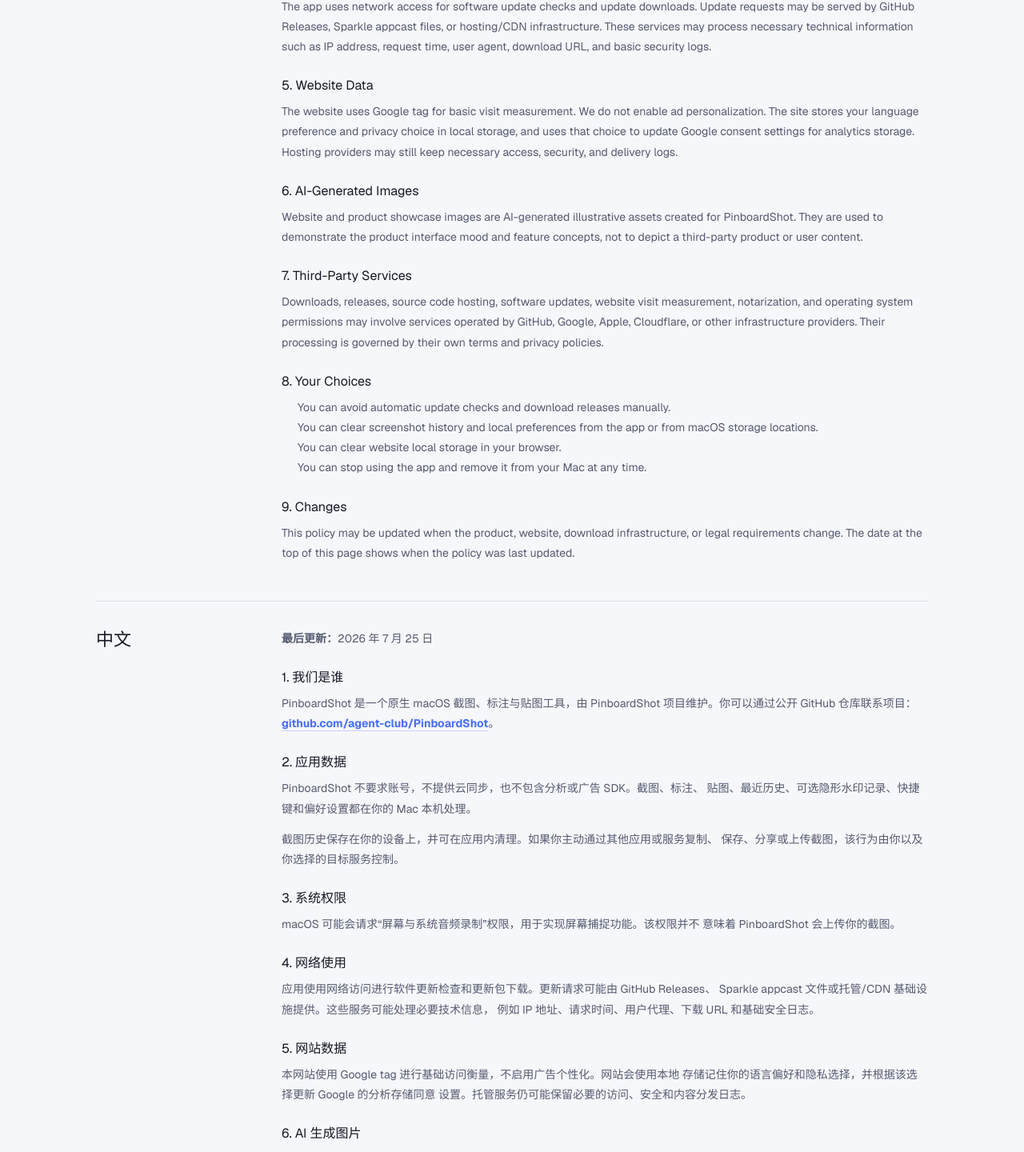
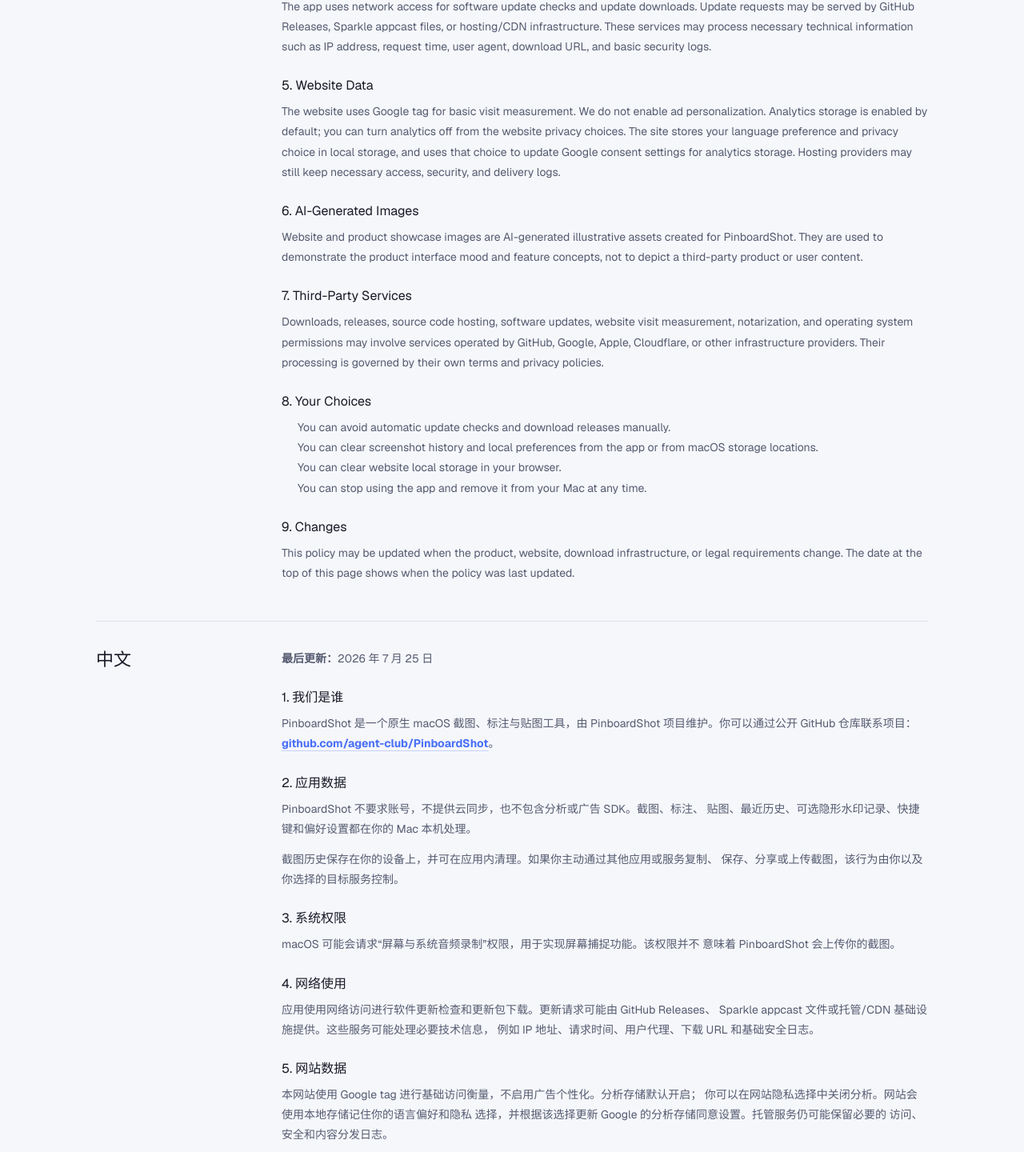
Before and after one commit to agent-club/PinboardShot, a Next.js app in the folder website/: page /privacy in a window 1280 px wide. Shown: the part 855-2295 px from the top of the page at 80% size. Built offline with nearby package versions, Linux system fonts and the light colour scheme.

Commit message:
fix(website): make analytics consent opt-out

```diff
--- a/website/app/layout.tsx
+++ b/website/app/layout.tsx
@@ -89,9 +89,9 @@
             __html: `
 window.dataLayer = window.dataLayer || [];
 function gtag(){dataLayer.push(arguments);}
-var pinboardshotAnalyticsConsent = "denied";
+var pinboardshotAnalyticsConsent = "granted";
 try {
-  pinboardshotAnalyticsConsent = localStorage.getItem("pinboardshot-privacy-consent-v1") === "accepted" ? "granted" : "denied";
+  pinboardshotAnalyticsConsent = localStorage.getItem("pinboardshot-privacy-consent-v1") === "essential" ? "denied" : "granted";
 } catch (_) {}
 gtag("consent", "default", {
   ad_storage: "denied",
--- a/website/app/page.tsx
+++ b/website/app/page.tsx
@@ -156,10 +156,10 @@
       "Mac、macOS、Retina、Apple、Apple Silicon、Developer ID 和 Apple 公证为 Apple Inc. 在美国及其他国家和地区的商标或服务标记。PinboardShot 与 Apple Inc. 无隶属、赞助或背书关系。GitHub 名称与标识归 GitHub, Inc. 所有，本站仅用于链接项目仓库。",
     privacyConsent: {
       title: "隐私选择",
-      body: "本站使用 Google tag 做基础访问衡量，不启用广告个性化。我们会保存语言偏好和这次选择；托管、更新与下载服务可能处理必要访问日志。",
+      body: "本站默认使用 Google tag 做基础访问衡量，不启用广告个性化。你可以关闭分析；我们会保存语言偏好和这次选择，托管、更新与下载服务可能处理必要访问日志。",
       privacy: "查看隐私条款",
-      essential: "仅必要",
-      accept: "同意分析",
+      essential: "关闭分析",
+      accept: "保持开启",
     },
   },
   en: {
@@ -295,10 +295,10 @@
       "Mac, macOS, Retina, Apple, Apple Silicon, Developer ID, and Apple notarization are trademarks or service marks of Apple Inc., registered in the U.S. and other countries and regions. PinboardShot is not affiliated with, sponsored by, or endorsed by Apple Inc. The GitHub name and mark belong to GitHub, Inc. and are used only to link to the project repository.",
     privacyConsent: {
       title: "Privacy choices",
-      body: "This site uses Google tag for basic visit measurement and does not enable ad personalization. We store your language preference and this choice; hosting, update, and download services may process necessary access logs.",
+      body: "This site uses Google tag for basic visit measurement by default and does not enable ad personalization. You can turn analytics off; we store your language preference and this choice, and hosting, update, and download services may process necessary access logs.",
       privacy: "Read the privacy policy",
-      essential: "Essential only",
-      accept: "Allow analytics",
+      essential: "Turn analytics off",
+      accept: "Keep on",
     },
   },
 } as const;
--- a/website/app/privacy/page.tsx
+++ b/website/app/privacy/page.tsx
@@ -103,10 +103,12 @@
           <h3>5. Website Data</h3>
           <p>
             The website uses Google tag for basic visit measurement. We do not
-            enable ad personalization. The site stores your language preference
-            and privacy choice in local storage, and uses that choice to update
-            Google consent settings for analytics storage. Hosting providers may
-            still keep necessary access, security, and delivery logs.
+            enable ad personalization. Analytics storage is enabled by default;
+            you can turn analytics off from the website privacy choices. The
+            site stores your language preference and privacy choice in local
+            storage, and uses that choice to update Google consent settings for
+            analytics storage. Hosting providers may still keep necessary
+            access, security, and delivery logs.
           </p>
 
           <h3>6. AI-Generated Images</h3>
@@ -183,9 +185,10 @@
 
           <h3>5. 网站数据</h3>
           <p>
-            本网站使用 Google tag 进行基础访问衡量，不启用广告个性化。网站会使用本地
-            存储记住你的语言偏好和隐私选择，并根据该选择更新 Google 的分析存储同意
-            设置。托管服务仍可能保留必要的访问、安全和内容分发日志。
+            本网站使用 Google tag 进行基础访问衡量，不启用广告个性化。分析存储默认开启；
+            你可以在网站隐私选择中关闭分析。网站会使用本地存储记住你的语言偏好和隐私
+            选择，并根据该选择更新 Google 的分析存储同意设置。托管服务仍可能保留必要的
+            访问、安全和内容分发日志。
           </p>
 
           <h3>6. AI 生成图片</h3>
```
Also changed, not shown: 2 other files (tests, documents, lock files or other folders).
